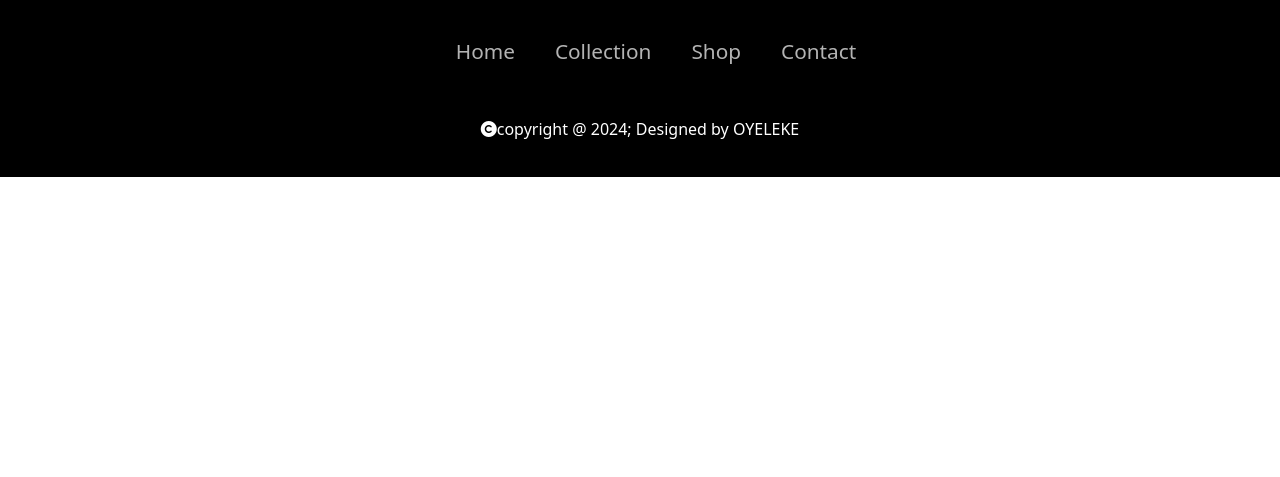
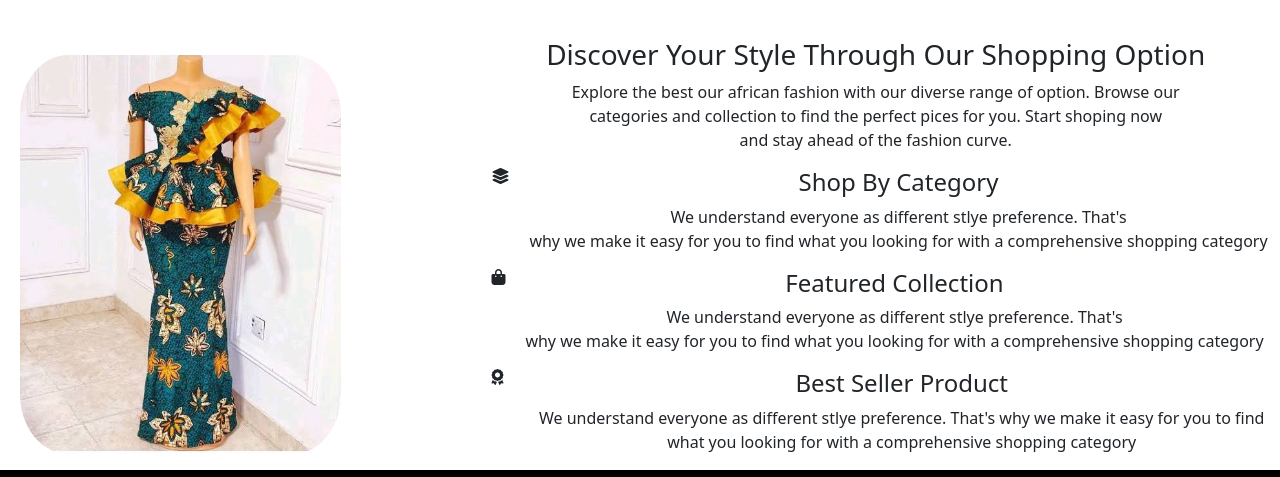
Before and after one commit to Oyelekeife14/GbolinPfashion, a plain HTML site: page index.html in a window 1280 px wide. Shown: the part 1882-2359 px from the top of the page. Before the commit the page ends 2059 px from the top, so only its background shows below. Drawn offline with nearby package versions, Linux system fonts and the light colour scheme.

Commit message:
update 3

```diff
--- a/index.html
+++ b/index.html
@@ -92,7 +92,7 @@
                     <p class="card-text">This is a wider card with supporting text below as a natural lead-in to additional content. This content is a little bit longer.</p>
                   </div>
                   <div class="card-footer">
-                    <small class="text-body-secondary">Last updated 3 mins ago</small>
+                    <small class="text-body-secondary"></small>
                   </div>
                 </div>
                 <div class="card">
@@ -102,7 +102,7 @@
                     <p class="card-text">This card has supporting text below as a natural lead-in to additional content.</p>
                   </div>
                   <div class="card-footer">
-                    <small class="text-body-secondary">Last updated 3 mins ago</small>
+                    <small class="text-body-secondary"></small>
                   </div>
                 </div>
                 <div class="card">
@@ -112,11 +112,52 @@
                     <p class="card-text">This is a wider card with supporting text below as a natural lead-in to additional content. This card has even longer content than the first to show that equal height action.</p>
                   </div>
                   <div class="card-footer">
-                    <small class="text-body-secondary">Last updated 3 mins ago</small>
+                    <small class="text-body-secondary"></small>
                   </div>
                 </div>
               </div>
             </div>
+        </div>
+      </section>
+
+      <!--page 4-->
+      <section>
+        <div class="feature">
+          <div class="image">
+            <img src="fashion5.jpegs.jpg" alt="" srcset="">
+          </div>
+          <div class="text2">
+            <h3>Discover Your Style Through Our Shopping Option</h3>
+            <p>Explore the best our african fashion with our diverse range of option. Browse our <br>
+            categories and collection to find the perfect pices for you. Start shoping now <br>
+          and stay ahead of the fashion curve.</p>
+
+              <div class="icon">
+                <i class="fa-solid fa-layer-group"></i>
+                <div class="text-side">
+                  <h4>Shop By Category</h4>
+                  <p>We understand everyone as different stlye preference. That's <br>
+                why we make it easy for you to find what you looking for with a comprehensive shopping category</p>
+                </div>
+              </div>
+              <div class="icon">
+                <i class="fa-solid fa-bag-shopping"></i>
+                <div class="text-side">
+                  <h4>Featured Collection</h4>
+                  <p>We understand everyone as different stlye preference. That's <br>
+                why we make it easy for you to find what you looking for with a comprehensive shopping category</p>
+                </div>
+              </div>
+
+              <div class="icon">
+                <i class="fa-solid fa-award"></i>
+                <div class="text-side">
+                  <h4>Best Seller Product</h4>
+                  <p>We understand everyone as different stlye preference. That's why we make it easy for you to find what you looking for with a comprehensive shopping category</p>
+                </div>
+              </div>
+          </div>
+
         </div>
       </section>
 
--- a/style.css
+++ b/style.css
@@ -71,6 +71,11 @@ body{
     margin-top: 140px;
 }
 
+.page-3{
+    margin-top: 80px;
+    padding-left: 20px;
+}
+
 .head{
     font-family: "Pacifico", cursive;
     font-weight: 400;
@@ -87,6 +92,39 @@ body{
 
 .card img{
     max-height: 500px;
+}
+
+.feature{
+    display: flex;
+    margin-top: 50px;
+    padding-left: 20px;
+
+    align-items: center;
+    text-align: center;
+}
+
+.feature img{
+    max-width: 100%;
+    height: auto;
+    border-radius: 15%;
+}
+
+.text2{
+    padding-left: 130px;
+}
+
+.text2 p{
+    font-size: 18x;
+}
+
+.icon{
+    display: flex;
+    padding-left: 20px;
+}
+
+
+.text-side{
+    padding-left: 20px;
 }
 
 footer{
@@ -177,6 +215,18 @@ hover effect
         font-size: 20px;
     }
 
+    .feature{
+        flex-direction: column;
+        justify-content: center;
+    }
+
+    .text2{
+        padding-right: 100px;
+        margin: auto;
+
+
+    }
+
     .col-md-5{
         width: 100%;
     }
```
Also changed, not shown: script.js (line endings or trailing spaces).
